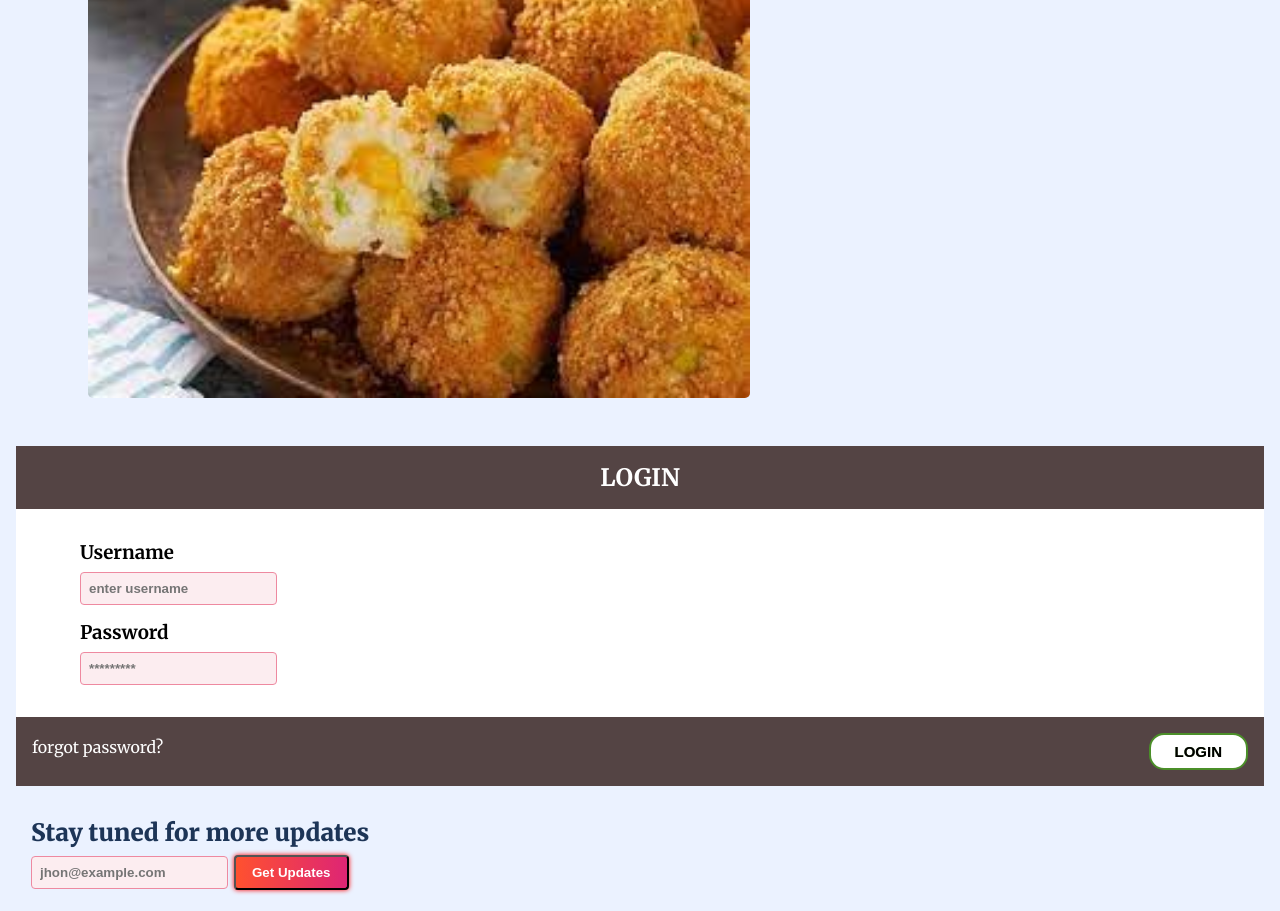
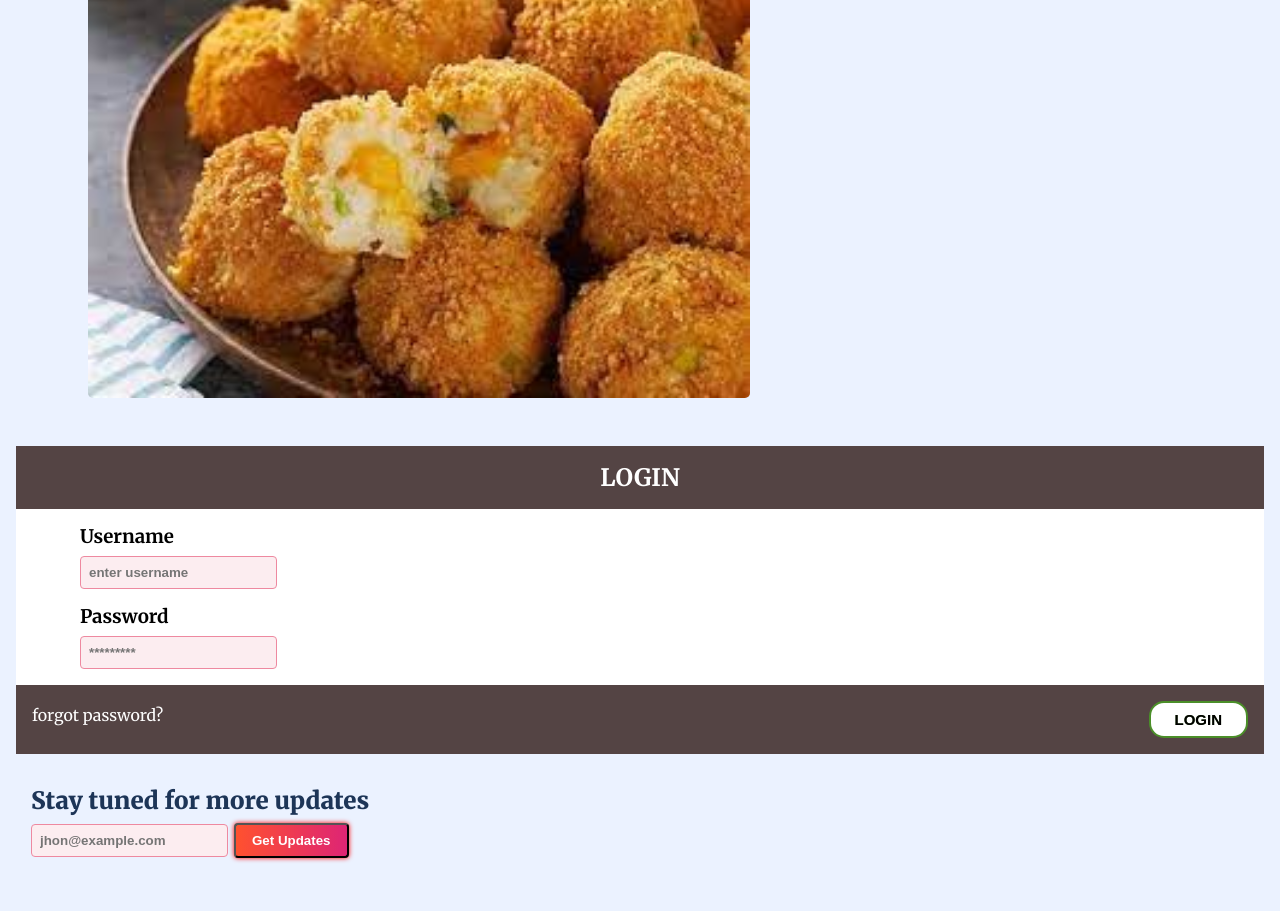
Before and after one commit to shirishkulkarni35/tomato-food_order_website, a plain HTML site: page login.html in a window 1280 px wide. Shown: the part 677-1588 px from the top of the page. After the commit the page ends 1556 px from the top, so only its background shows below. Drawn offline with Linux system fonts and the light colour scheme.

Commit message:
first commit

```diff
--- a/login.css
+++ b/login.css
@@ -138,7 +138,7 @@ li a:active{
 }
 .login__items__container{
   background-color: white;
-  padding:2rem 4rem;
+  padding:1rem 4rem;
 }
 .login__username__container{
   align-items: center;
```
